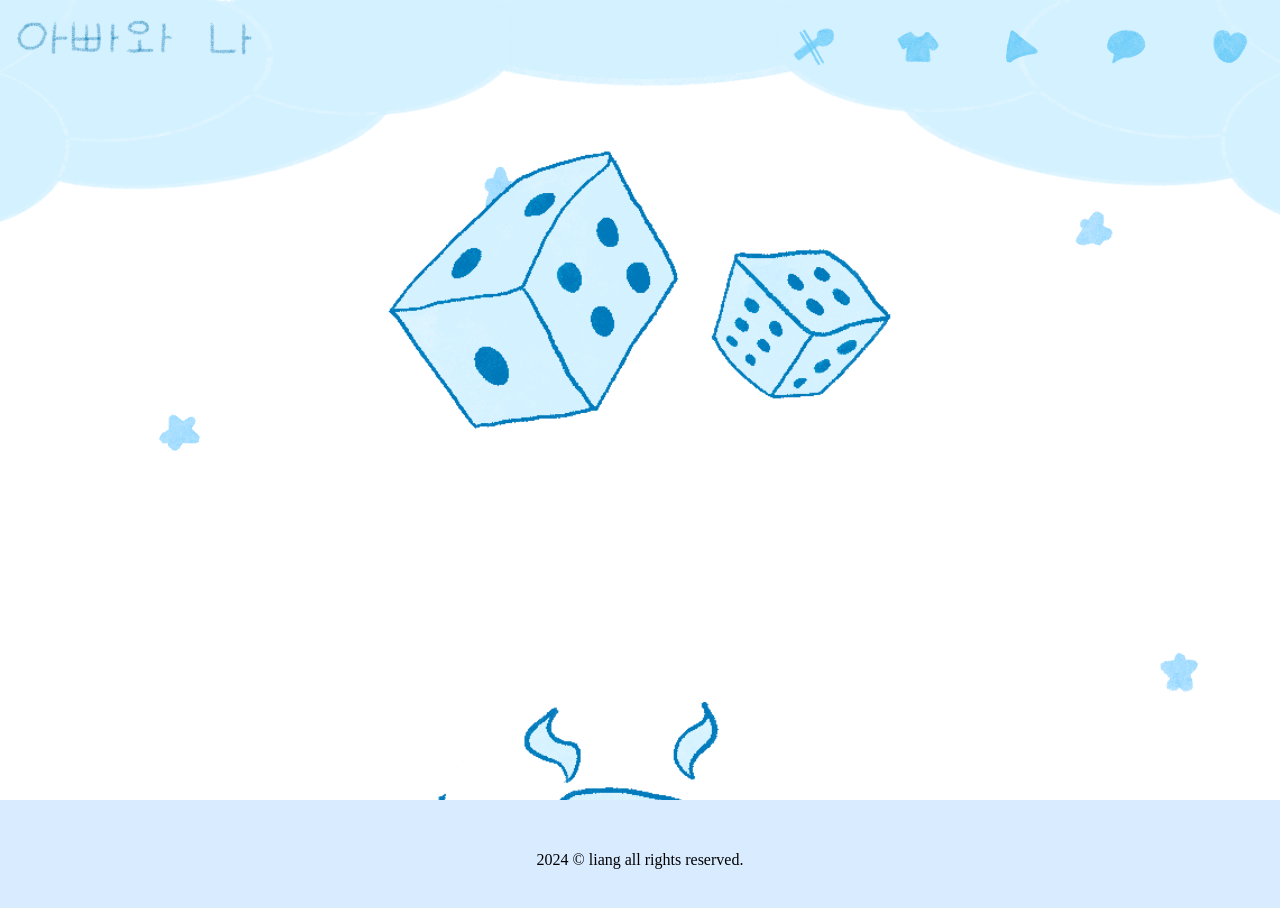
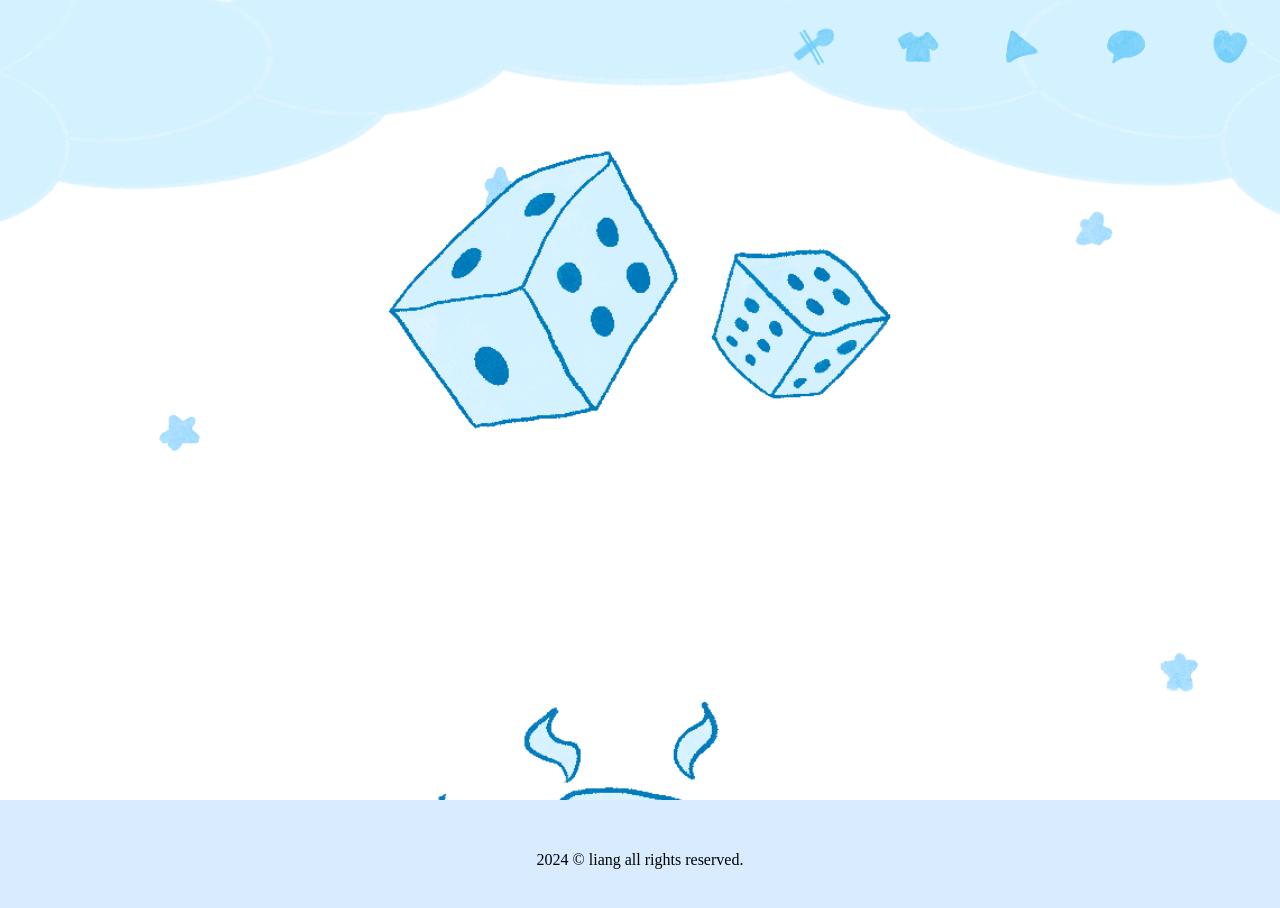
Before and after one commit to lixngshxxchxn/wpf, a plain HTML site: page index.html in a window 1280 px wide. Drawn offline with Linux system fonts and the light colour scheme; a web font is replaced by a local one.

Commit message:
Update index.html

```diff
--- a/index.html
+++ b/index.html
@@ -15,12 +15,6 @@
         align-content: center;
         justify-content: center;
         text-align: center;
-    }
-
-    .logo{
-        width: auto;
-        height: 50px;
-        margin: 12px;
     }
 
     .dd{
@@ -52,9 +46,7 @@
 <body>
 
     <header>
-        <div class="menu-left">
-            <img src="img/i_title.png" class="logo">
-        </div>
+        <div class="menu-left"></div>
 
         <div class="menu-right">
             <a href="cvs.html"><img src="img/icon_cvs.png"></a>
```
